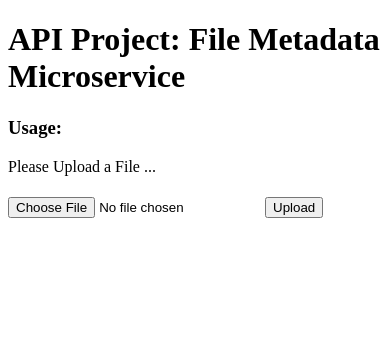
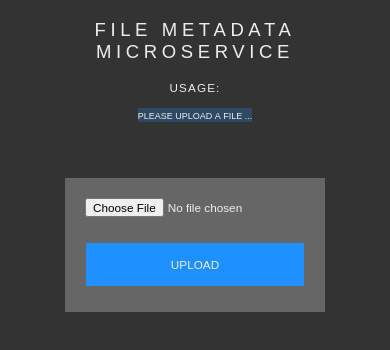
Before and after one commit to max-severin/file-metadata-microservice, a website: page view/index.html in a window 390 px wide. Drawn offline with Linux system fonts and the light colour scheme.

Commit message:
Add CSS styles

```diff
--- a/public/style.css
+++ b/public/style.css
@@ -0,0 +1,119 @@
+:root {
+  --light-gray: #666;
+  --dark-gray: #333;
+  --white: #EEE;
+  --dodger-blue: dodgerblue;
+  --light-blue: #1e90ff3d;
+}
+
+@import url('https://fonts.googleapis.com/css2?family=Ubuntu:ital,wght@0,400;0,700;1,400;1,700&display=swap');
+
+* {
+  font-family: 'Ubuntu', sans-serif;
+  font-weight: normal;
+}
+
+body {
+  padding: 0;
+  margin: 0;
+  height: 100vh;
+  background: var(--dark-gray);
+  display: flex;
+  align-items: center;
+  justify-content: center;
+}
+
+.container {
+  color: var(--white);
+  text-align: center;
+  padding: 5vw;
+}
+
+h1 {
+  letter-spacing: 0.7em;
+  text-transform: uppercase;
+  font-size: 1.35em;
+  margin: 1em;
+}
+
+h3 {
+  letter-spacing: 0.25em;
+  text-transform: uppercase;
+  font-size: 0.85em;
+}
+
+p {
+  font-variant: all-small-caps;
+  font-size: 0.95em;
+  margin-top: 1.5em;
+}
+
+.highlighted {
+  background-color: var(--light-blue);
+}
+
+.view {
+  display: flex;
+  justify-content: center;
+  align-items: center;
+  padding: 30px;
+}
+
+form {
+  margin: 10px;
+  padding: 20px;
+  max-width: 300px;
+  background-color: var(--light-gray);
+}
+
+input[type='submit'] {
+  width: 220px;
+  text-align: center;
+  border: 1px solid var(--light-gray);
+  margin: 25px 0 5px;
+  background-color: var(--dodger-blue);
+  text-transform: uppercase;
+  color: var(--var-white);
+  cursor: pointer;
+  padding: 15px 0;
+}
+
+input[type='submit']:hover {
+  border: 1px solid var(--dodger-blue);
+}
+
+@media only screen and (max-width: 440px) {
+  * {
+    font-size: 0.95em;
+  }
+
+  body {
+    height: auto;
+  }
+
+  .container {
+    padding: 0;
+  }
+
+  .view {
+    flex-direction: column;
+    padding: 10px;
+  }
+
+  form {
+    margin: 0;
+    max-width: 220px;
+  }
+
+  p {
+    margin-top: 1em;
+  }
+
+  h1 {
+    letter-spacing: 0.25em;
+  }
+
+  h3 {
+    letter-spacing: 0.1em;
+  }
+}
--- a/view/index.html
+++ b/view/index.html
@@ -10,11 +10,11 @@
 
    <body>
       <div class="container">
-        <h1>API Project: File Metadata Microservice</h1>
+        <h1>File Metadata Microservice</h1>
 
         <h3>Usage:</h3>
         <p>
-          Please Upload a File ...
+          <span class="highlighted">Please Upload a File ...</span>
         </p>
         <div class="view">
           <h4 id="output"></h4>
```
